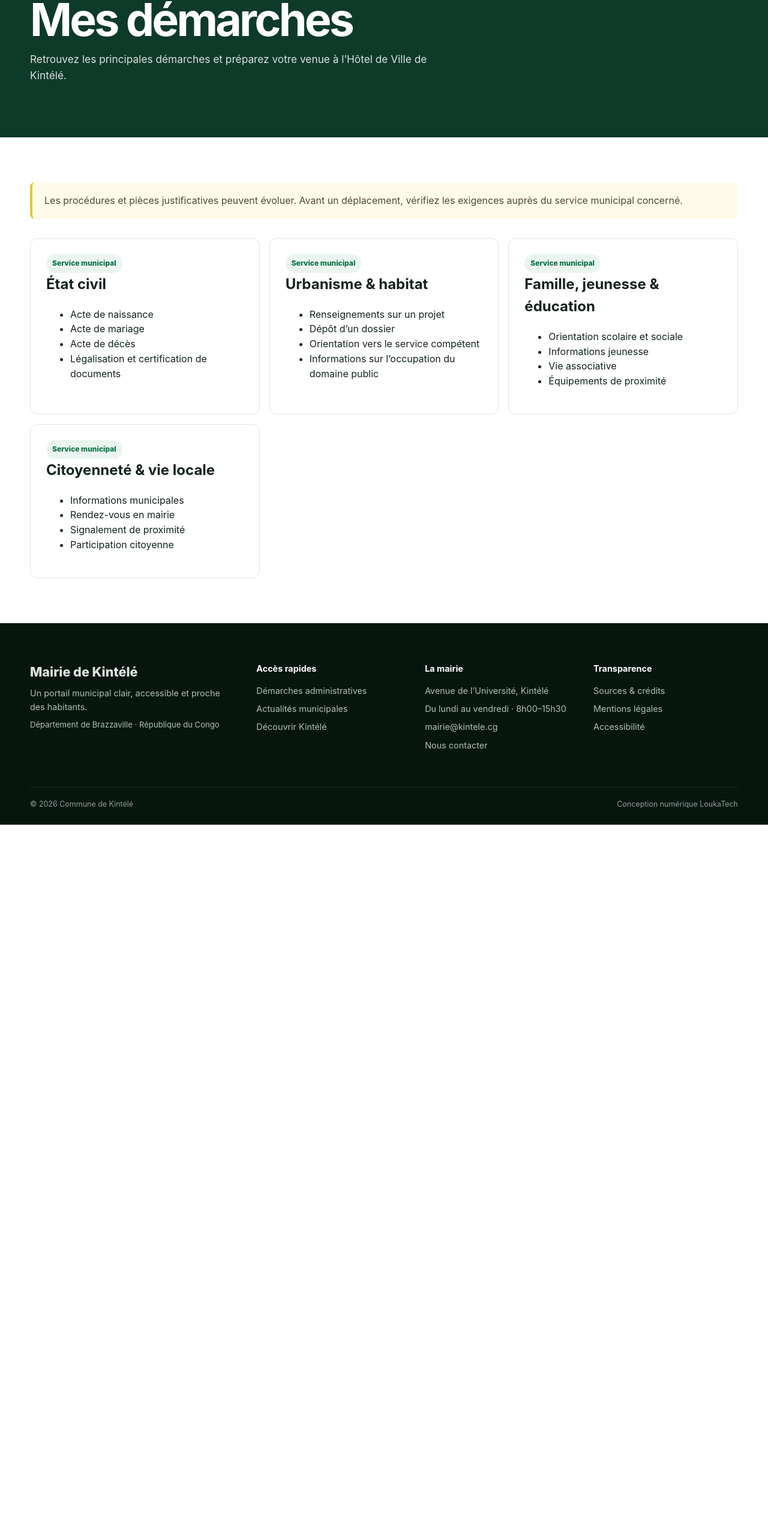
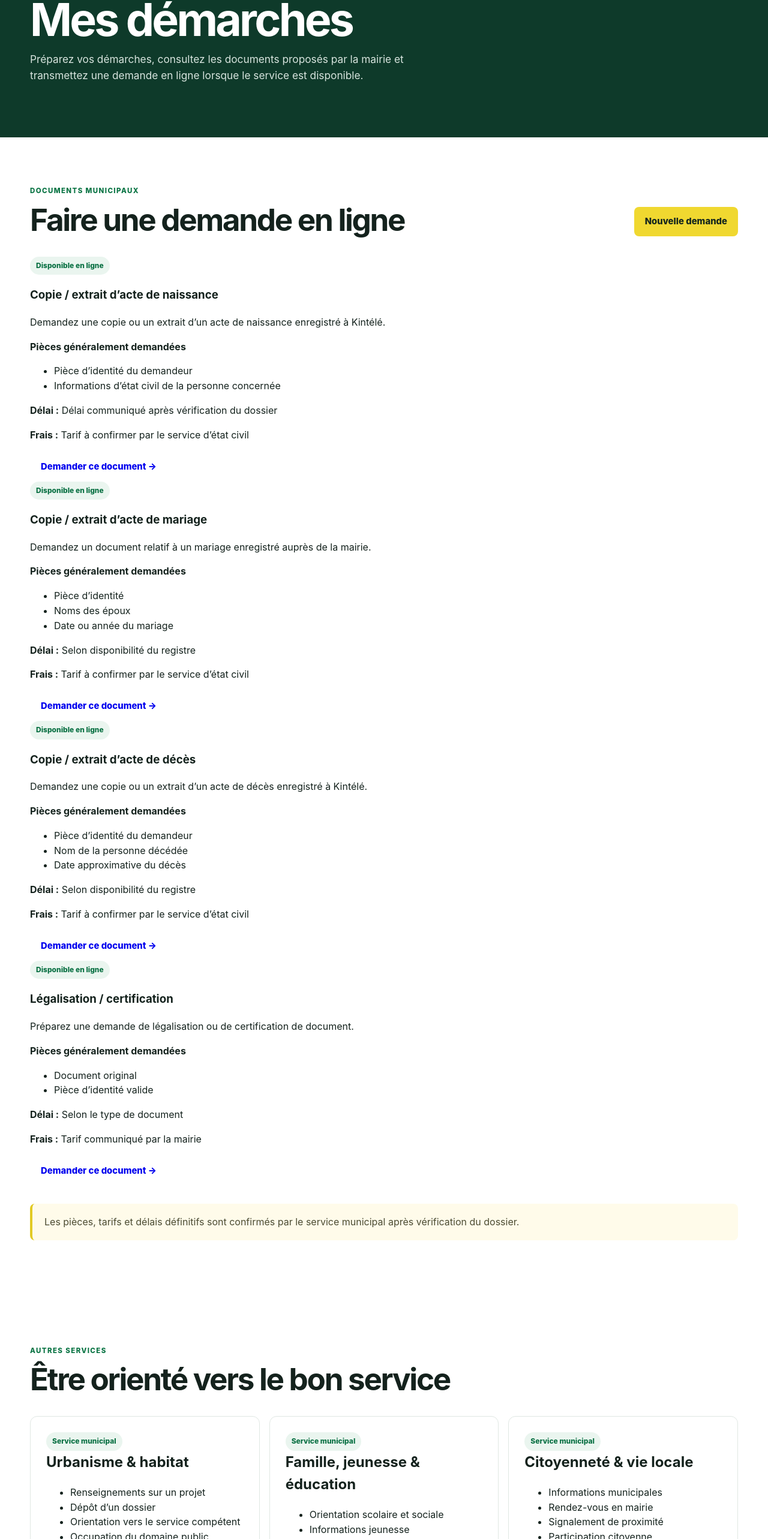
Before and after one commit to sysandro02-byte/Mairie-de-kintele, a Next.js app: page /demarches in a window 1280 px wide. Shown: the part 228-2794 px from the top of the page at 60% size. Before the commit the page ends 1603 px from the top, so only its background shows below. Built offline with nearby package versions, Linux system fonts and the light colour scheme; no server answers; the database is empty.

Commit message:
feat: add online municipal document catalogue

```diff
--- a/app/demarches/page.tsx
+++ b/app/demarches/page.tsx
@@ -1,13 +1,11 @@
+import Link from "next/link";
+import { getDocumentTypes } from "../../lib/content";
+
 const groups = [
-  {
-    id: "etat-civil",
-    title: "État civil",
-    items: ["Acte de naissance", "Acte de mariage", "Acte de décès", "Légalisation et certification de documents"],
-  },
   {
     id: "urbanisme",
     title: "Urbanisme & habitat",
-    items: ["Renseignements sur un projet", "Dépôt d’un dossier", "Orientation vers le service compétent", "Informations sur l’occupation du domaine public"],
+    items: ["Renseignements sur un projet", "Dépôt d’un dossier", "Orientation vers le service compétent", "Occupation du domaine public"],
   },
   {
     id: "famille",
@@ -21,29 +19,73 @@ const groups = [
   },
 ];
 
-export default function DemarchesPage() {
+export default async function DemarchesPage() {
+  const documents = await getDocumentTypes();
+
   return (
     <>
       <section className="page-hero">
         <div className="container">
           <span className="eyebrow light">Services publics</span>
           <h1>Mes démarches</h1>
-          <p>Retrouvez les principales démarches et préparez votre venue à l’Hôtel de Ville de Kintélé.</p>
+          <p>
+            Préparez vos démarches, consultez les documents proposés par la mairie
+            et transmettez une demande en ligne lorsque le service est disponible.
+          </p>
         </div>
       </section>
-      <section className="content-section">
+
+      <section className="content-section" id="documents">
         <div className="container">
-          <div className="notice">
-            Les procédures et pièces justificatives peuvent évoluer. Avant un déplacement, vérifiez les exigences auprès du service municipal concerné.
+          <div className="section-heading split">
+            <div>
+              <span className="eyebrow">Documents municipaux</span>
+              <h2>Faire une demande en ligne</h2>
+            </div>
+            <Link className="button button-primary" href="/demande">Nouvelle demande</Link>
           </div>
-          <div className="service-grid" style={{ marginTop: 32 }}>
+
+          <div className="document-grid">
+            {documents.map((doc) => (
+              <article className="document-card" key={doc.id}>
+                <div>
+                  <span className="pill">Disponible en ligne</span>
+                  <h3>{doc.title}</h3>
+                  <p>{doc.description}</p>
+                </div>
+                <div className="document-details">
+                  <strong>Pièces généralement demandées</strong>
+                  <ul>
+                    {doc.requirements.map((item) => <li key={item}>{item}</li>)}
+                  </ul>
+                  <p><b>Délai :</b> {doc.processing_time}</p>
+                  <p><b>Frais :</b> {doc.fee_text}</p>
+                </div>
+                <Link className="button document-request-button" href={`/demande?document=${encodeURIComponent(doc.id)}`}>
+                  Demander ce document →
+                </Link>
+              </article>
+            ))}
+          </div>
+
+          <div className="notice" style={{ marginTop: 30 }}>
+            Les pièces, tarifs et délais définitifs sont confirmés par le service municipal après vérification du dossier.
+          </div>
+        </div>
+      </section>
+
+      <section className="section secondary-services-section">
+        <div className="container">
+          <div className="section-heading">
+            <span className="eyebrow">Autres services</span>
+            <h2>Être orienté vers le bon service</h2>
+          </div>
+          <div className="service-grid">
             {groups.map((group) => (
               <article id={group.id} className="info-card" key={group.id}>
                 <span className="pill">Service municipal</span>
                 <h2>{group.title}</h2>
-                <ul>
-                  {group.items.map((item) => <li key={item}>{item}</li>)}
-                </ul>
+                <ul>{group.items.map((item) => <li key={item}>{item}</li>)}</ul>
               </article>
             ))}
           </div>
```
